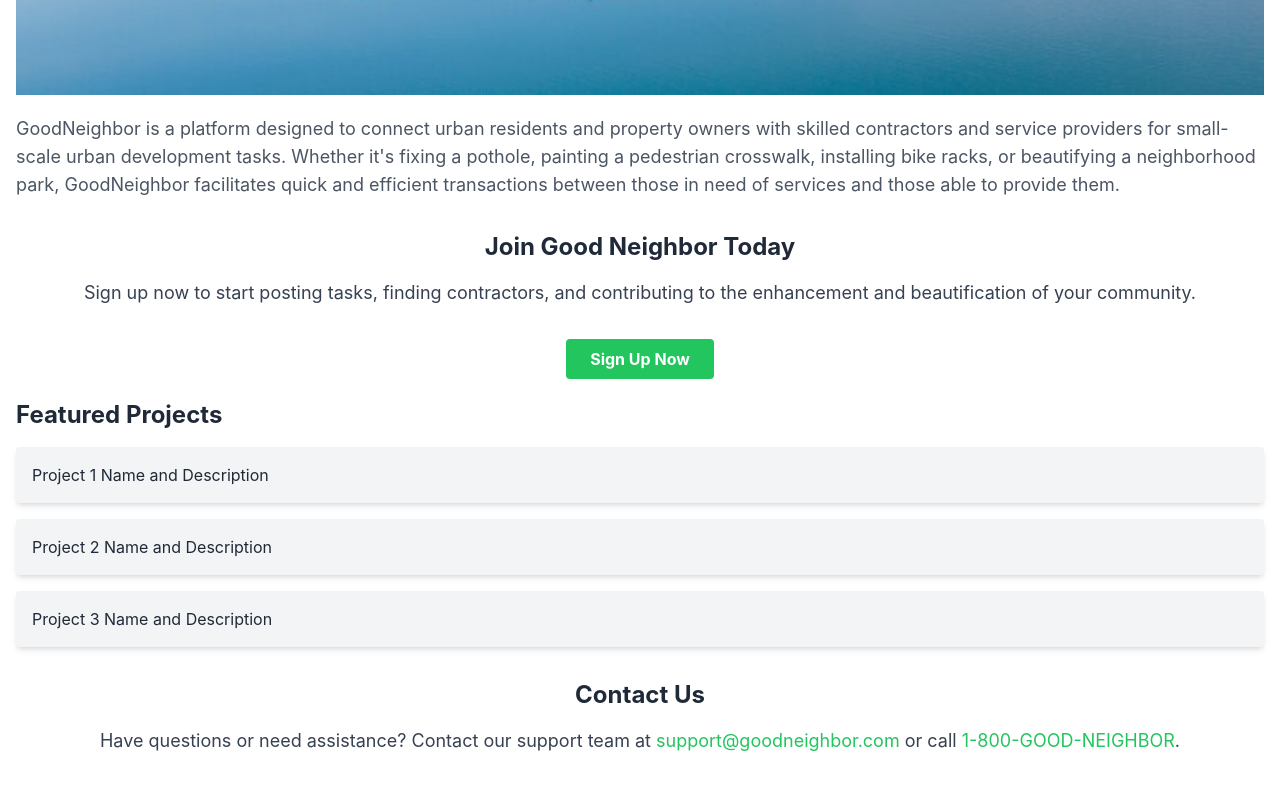
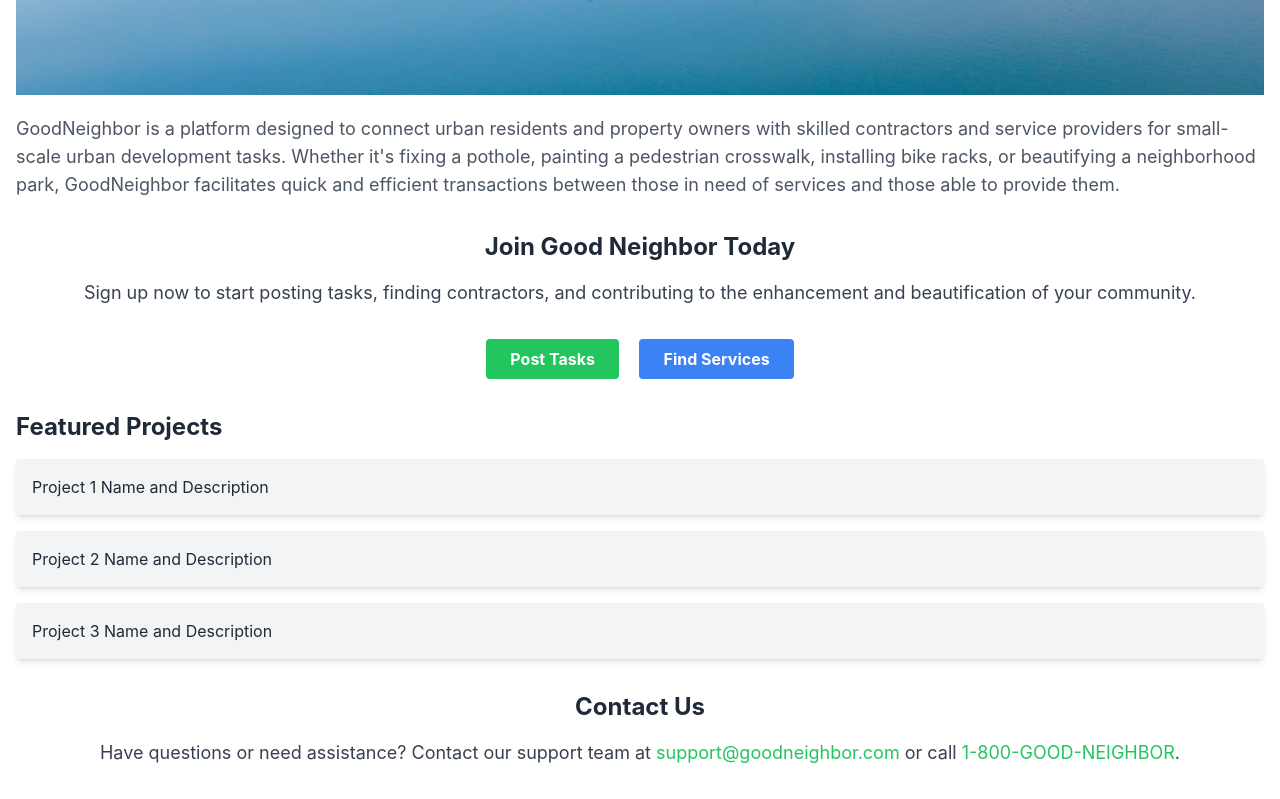
Before and after one commit to felix-hh/wildhacks2024, a Next.js app: page / in a window 1280 px wide. Shown: the part 683-1482 px from the top of the page. Built offline with nearby package versions, Linux system fonts and the light colour scheme.

Commit message:
Added sign up buttons

```diff
--- a/pages/index.tsx
+++ b/pages/index.tsx
@@ -1,17 +1,56 @@
-import NewUser from './NewUser'
-import { useState } from 'react'
-
+import Navbar from '../components/Navbar';
+import Nu from '../public/sample.jpeg';
+import Image from 'next/image';
+import Link from 'next/link'; // Import Link from Next.js
 
 const HomePage = () => {
-  let loggedIn = false
-  if (loggedIn) {
-    return 'testing';
-  } else {
-    return (
-      <NewUser />
-    );
-  }
+  return (
+    <div>
+      <Navbar />
+      <div className="container mx-auto px-4 py-8">
+        <header>
+          <h1 className="text-4xl font-bold text-center mb-4">Welcome to Good Neighbor</h1>
+          <div>
+            <Image src={Nu} style={{ width: '100%', marginBottom: '20px' }} alt='picture of Northwestern' />
+          </div>
+          <p className="text-lg text-gray-600 mb-8">GoodNeighbor is a platform designed
+          to connect urban residents and property owners with skilled contractors and service providers
+           for small-scale urban development tasks. Whether it's fixing a pothole, painting a pedestrian
+            crosswalk, installing bike racks, or beautifying a neighborhood park, GoodNeighbor facilitates
+          quick and efficient transactions between those in need of services and those able to provide them.</p>
+        </header>
 
+        <section className="cta text-center">
+          <h2 className="text-2xl font-bold mb-4">Join Good Neighbor Today</h2>
+          <p className="text-lg text-gray-700 mb-8">Sign up now to start posting tasks, finding contractors, and contributing to the enhancement and beautification of your community.</p>
+
+          <div className="space-x-4 mb-8"> {/* Container for buttons, with spacing */}
+            <Link href="/adduser" passHref> {/* Link for Post Tasks */}
+              <button className="bg-green-500 hover:bg-green-600 text-white font-bold py-2 px-6 rounded">Post Tasks</button>
+            </Link>
+            <Link href="/addprovider" passHref> {/* Link for Find Services */}
+              <button className="bg-blue-500 hover:bg-blue-600 text-white font-bold py-2 px-6 rounded">Find Services</button>
+            </Link>
+          </div>
+
+        </section>
+
+        <section className="community">
+          <h2 className="text-2xl font-bold mb-4">Featured Projects</h2>
+          <ul>
+            <li className="bg-gray-100 rounded p-4 mb-4 shadow-md">Project 1 Name and Description</li>
+            <li className="bg-gray-100 rounded p-4 mb-4 shadow-md">Project 2 Name and Description</li>
+            <li className="bg-gray-100 rounded p-4 mb-4 shadow-md">Project 3 Name and Description</li>
+          </ul>
+        </section>
+
+        <footer className="mt-8 text-center">
+          <h2 className="text-2xl font-bold mb-4">Contact Us</h2>
+          <p className="text-lg text-gray-700">Have questions or need assistance? Contact our support team at <a href="mailto:support@goodneighbor.com" className="text-green-500">support@goodneighbor.com</a> or call <span className="text-green-500">1-800-GOOD-NEIGHBOR</span>.</p>
+        </footer>
+      </div>
+    </div>
+  );
 };
 
 export default HomePage;
```
